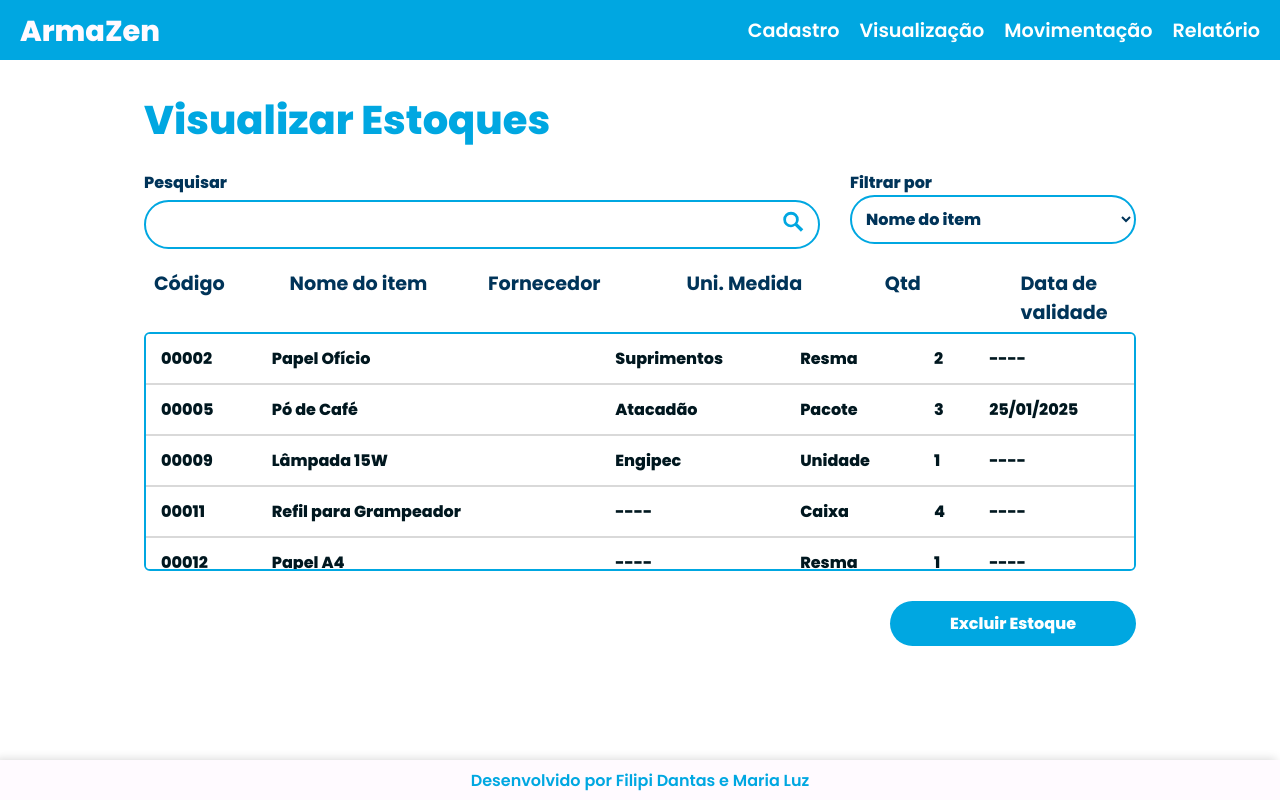
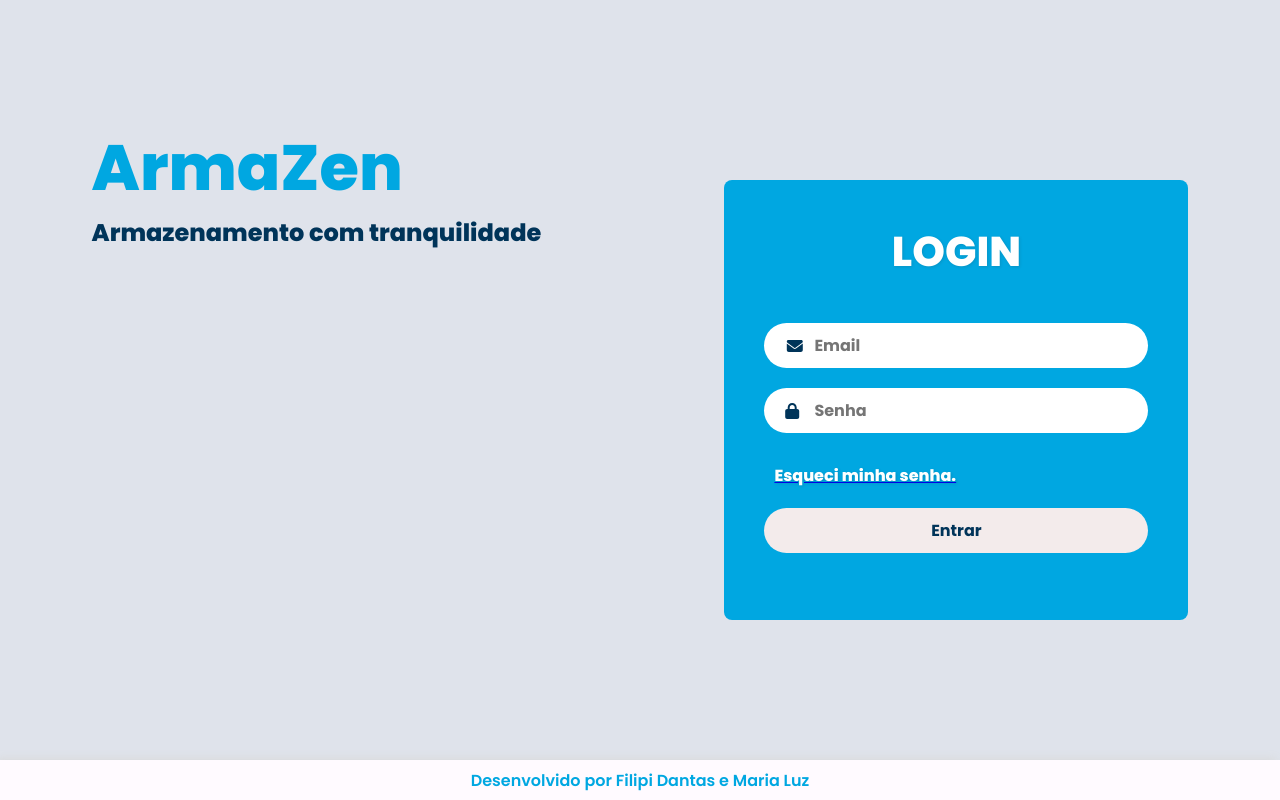
Before and after one commit to Filipi0/armaZen, a Next.js app: page /login in a window 1280 px wide. Built offline with nearby package versions, Linux system fonts and the light colour scheme.

Commit message:
Adicionando link para tela de recuperar senha

```diff
--- a/src/pages/_app.jsx
+++ b/src/pages/_app.jsx
@@ -8,5 +8,7 @@ import VisualizarEstoques from "./vizualizar-estoques.jsx";
 
 
 export default function App({ Component, pageProps }) {
-    return <VisualizarEstoques />;
+    return    <>
+    <Component {...pageProps} />
+   </>
 }
--- a/src/pages/index.jsx
+++ b/src/pages/index.jsx
@@ -13,7 +13,7 @@ export default function Menu() {
     const isAuthenticated = localStorage.getItem('authenticated');
 
     if (isAuthenticated !== 'true') {
-      router.replace('/index'); // Redirecionar para a página de login
+      router.replace('/login'); // Redireciona para a página de login
     }
   }, [router]);
 
@@ -22,22 +22,33 @@ export default function Menu() {
       <div className={styles.leftSide}>
         <h1 className={styles.title}>ArmaZen</h1>
         <div className={styles.buttonContainer}>
-          <Link className={styles.Link} href="cadastro-itens">
+
+          <Link href="/cadastro-itens" className={styles.link}>
             <button className={styles.button}>Cadastrar Itens</button>
           </Link>
 
-          <Link className={styles.Link} href="vizualizar-estoques">
-          <button className={styles.button}>Movimentar Itens</button>
+          <Link href="/vizualizar-estoques" className={styles.link}>
+            <button className={styles.button}>Movimentar Itens</button>
           </Link>
+
+          <Link href="/vizualizar-estoques" className={styles.link}>
+            <button className={styles.button}>Visualizar Estoques</button>
+          </Link>
+
+          <Link href="/cadastro-usuarios" className={styles.link}>
+            <button className={styles.button}>Cadastrar Usuários</button>
+          </Link>
+
+          <Link href="/vizualizar-usuario" className={styles.link}>
+            <button className={styles.button}>Visualizar Usuários</button>
+          </Link>
+
           <button className={styles.button}>Relatório</button>
-          <button className={styles.button}>Visualizar Estoques</button>
-          <button className={styles.button}>Cadastrar Usuários</button>
-          <button className={styles.button}>Visualizar Usuários</button>
         </div>
 
       </div>
       <div className={styles.rightSide}></div>
-      <Footer></Footer>
+      <Footer />
     </div>
   );
 }
--- a/src/pages/login.jsx
+++ b/src/pages/login.jsx
@@ -6,6 +6,7 @@ import { FontAwesomeIcon } from '@fortawesome/react-fontawesome';
 import { faEnvelope, faLock } from '@fortawesome/free-solid-svg-icons';
 import styles from '../styles/login.module.css';
 import Footer from './components/footer.jsx';
+import Link from 'next/link';
 
 export default function Login() {
     const [email, setEmail] = useState('');
@@ -65,7 +66,9 @@ export default function Login() {
                         />
                     </div>
                     {error && <p style={{ color: 'red' }}>{error}</p>}
-                    <a href="#" className={styles.forgotPassword}>Esqueci minha senha.</a>
+                    <Link className={styles.link1} href="recupera-senha">
+                    <button className={styles.forgotPassword}>Esqueci minha senha.</button>
+                    </Link>
                     <button type="submit" className={styles.button}>Entrar</button>
                 </form>
             </div>
--- a/src/styles/index.module.css
+++ b/src/styles/index.module.css
@@ -21,7 +21,6 @@
     src: url('/fonts/Poppins-1/Poppins-Bold.ttf') format('truetype');
     font-style: normal;
 }
-
 
 .container {
     background-color: #fffaff;
@@ -63,8 +62,13 @@
     margin: 20px;
 }
 
+/* estilo do Link */
+.link {
+    display: inline-block;
+    width: 100%;
+}
 
-/* Estilização dos botões dentro da seção esquerda */
+
 .button {
     background-color: #00a7e1;
     color: #ffffff;
@@ -75,16 +79,10 @@
     border-radius: 6px;
     cursor: pointer;
     text-align: center;
+    width: 100%;
 }
 
-
 .button:hover {
-    background-color: #003459;
-    color: #00a7e1;
-    transition: 0.5s;
-}
-
-.button5:hover {
     background-color: #003459;
     color: #00a7e1;
     transition: 0.5s;
--- a/src/styles/login.module.css
+++ b/src/styles/login.module.css
@@ -101,19 +101,24 @@
 .button:hover {
   background-color: #003459;
   color: #dfe3eb;
+  transition: 0.5s;
 }
 
 /* Estilos do link "Esqueci minha senha" na seção esquerda */
 .forgotPassword {
-  font-family: 'Poppins-Medium';
+  background-color: transparent;
+  text-decoration: none;
   display: block;
   color: #ffffff;
   margin: 10px 0px;
   padding: 10px;
-  font-size: 1rem;  animation-duration: 1s;
+  font-size: 1rem;
   text-shadow: #00171f28 1px 1px 3px;
+  border: none;
+  cursor: pointer;
 }
 
 .forgotPassword:hover{
   color: #003459;
+  transition: 0.5s;
 }
```
